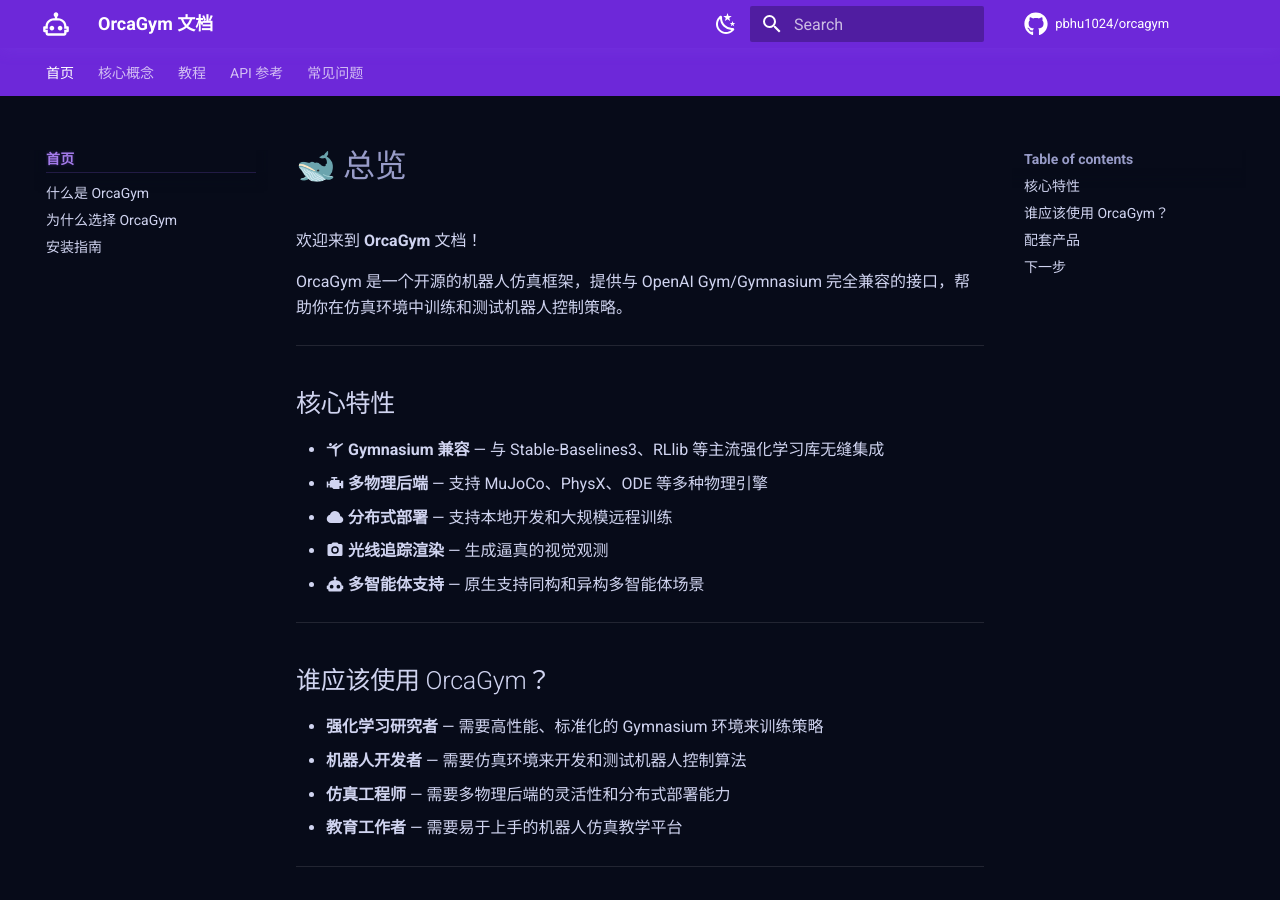
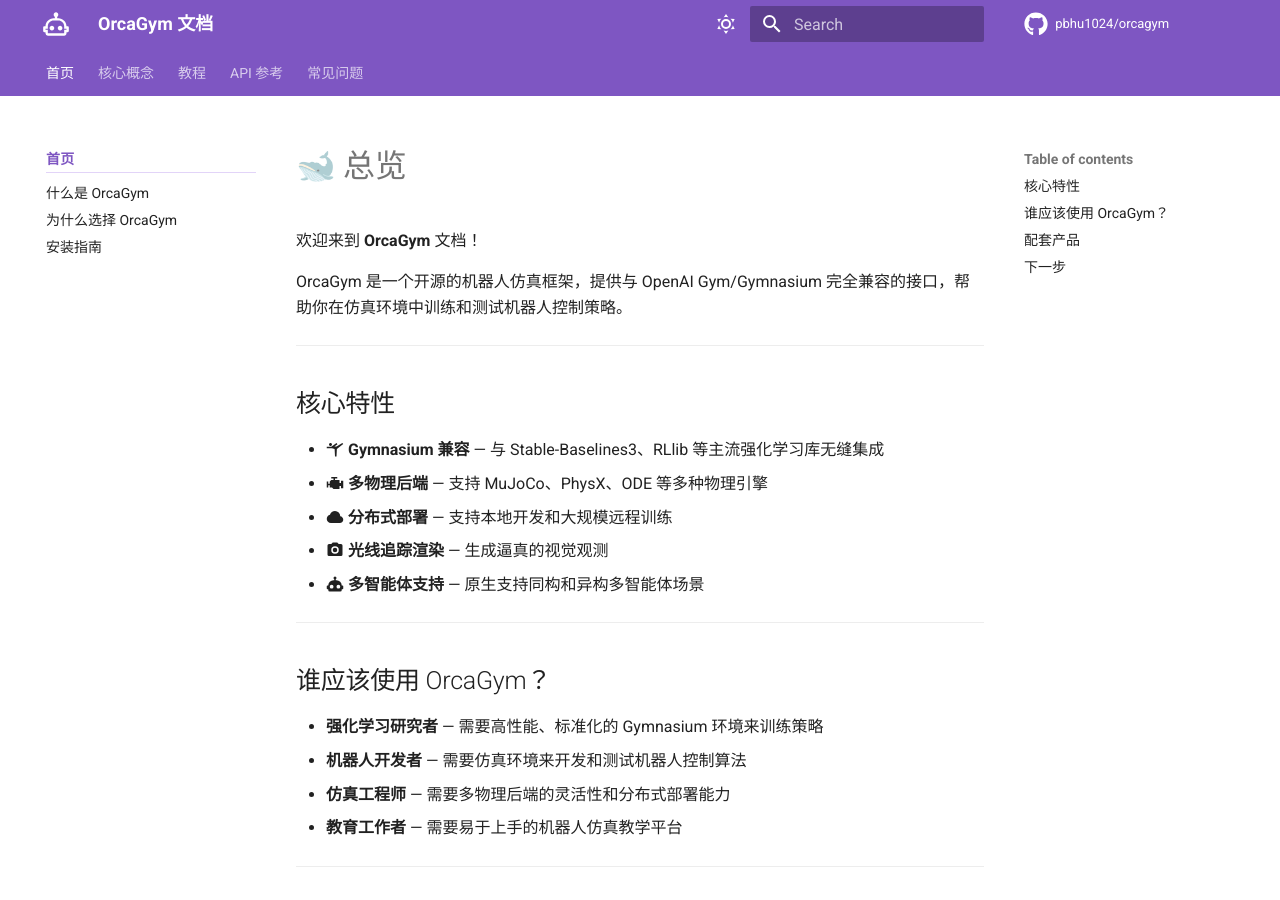
Before and after one commit to pbhu1024/doc_test, an MkDocs documentation site: the page built from docs/index.md, in a window 1280 px wide and 900 px high. Built offline with MkDocs 1.6.1 and Material for MkDocs 9.7.7, drawn with Linux system fonts in a browser that asks for light colours; comment, search, counter and statistics services are not loaded.

Commit message:
change colro

```diff
--- a/mkdocs.yml
+++ b/mkdocs.yml
@@ -10,6 +10,13 @@
     repo: fontawesome/brands/github
 
   palette:
+    # 亮色模式（默认）
+    - scheme: default
+      primary: deep purple
+      accent: indigo
+      toggle:
+        icon: material/weather-sunny
+        name: 亮色模式
     # 暗色模式 - 赛博朋克风
     - scheme: slate
       primary: deep purple
@@ -17,13 +24,6 @@
       toggle:
         icon: material/weather-night
         name: 暗色模式
-    # 亮色模式
-    - scheme: default
-      primary: deep purple
-      accent: indigo
-      toggle:
-        icon: material/weather-sunny
-        name: 亮色模式
 
   font:
     text: Roboto
```
